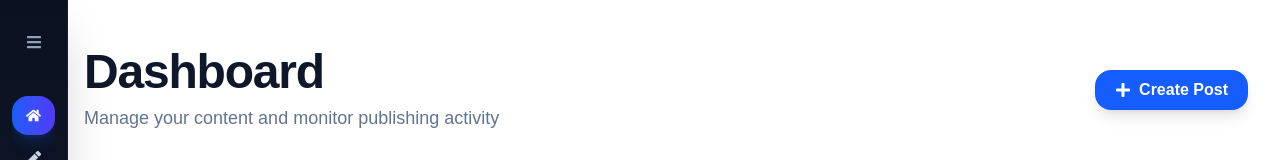
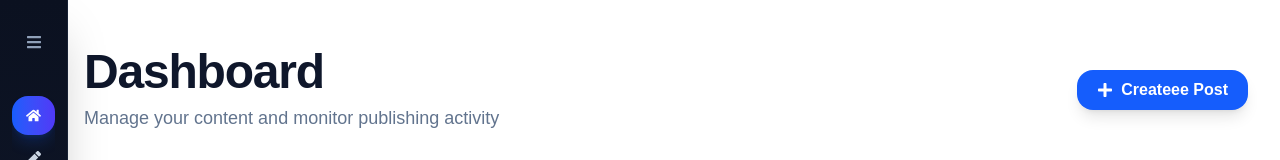
Before and after one commit to himanshu6889/blog-cms, a React (Vite) app in the folder frontend/: page /admin in a window 1280 px wide. Shown: the top 160 px of the page. Built offline with nearby package versions, Linux system fonts and the light colour scheme; no server answers; sample sign-in values are in the browser's storage.

Commit message:
prateek work

```diff
--- a/frontend/src/pages/admin/Dashboard.jsx
+++ b/frontend/src/pages/admin/Dashboard.jsx
@@ -116,7 +116,7 @@ export default function Dashboard() {
           className="inline-flex items-center gap-2 bg-blue-600 hover:bg-blue-700 text-white px-5 py-2 rounded-2xl font-semibold shadow-lg hover:shadow-2xl hover:-translate-y-0.5 transition-all"
         >
           <FaPlus />
-          Create Post
+          Createee Post
         </Link>
       </div>
 
```
